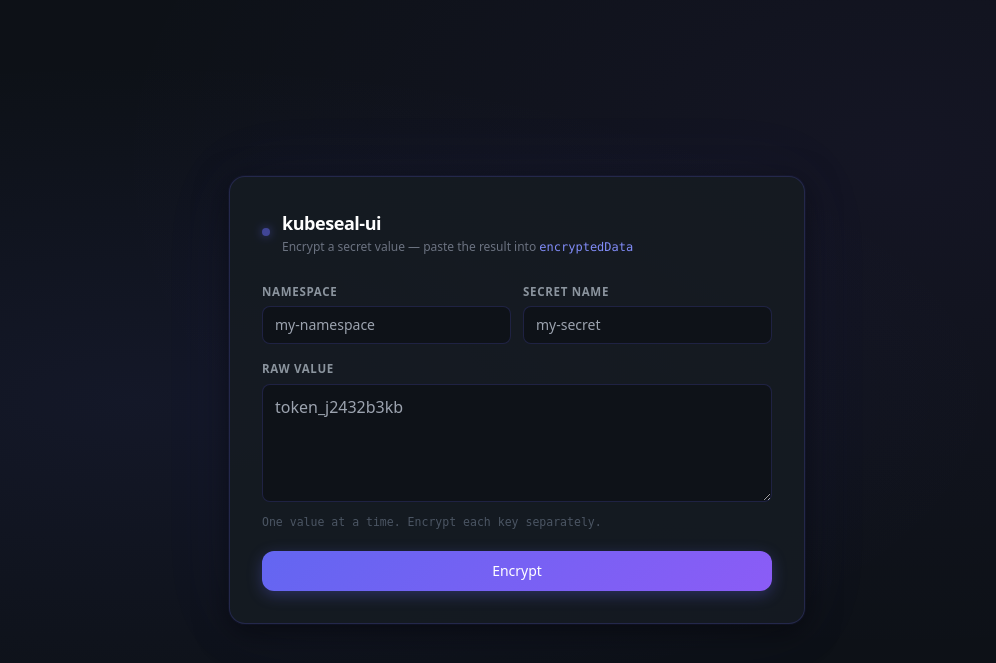
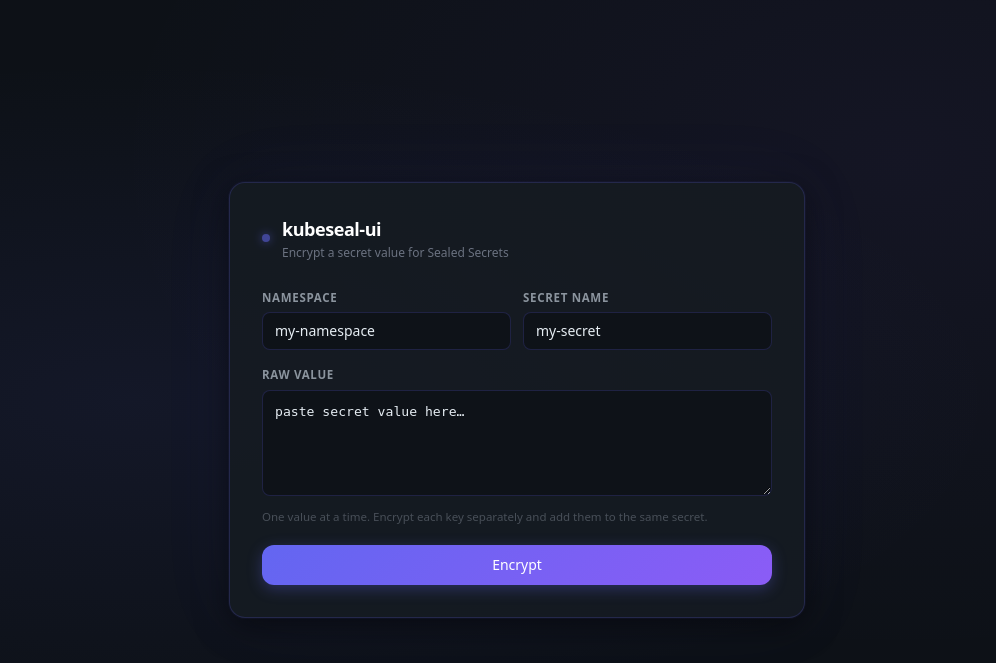
Before and after one commit to kuvi-99/kubeseal-ui, a Python web app: template templates/index.html in a window 1280 px wide. Shown: the top 663 px of the page, without its empty margins (123-1119 px from the left). Run offline with Jinja, Linux system fonts and the light colour scheme; the template is opened without the code that fills it, so the values that code supplies are empty; some libraries are stand-ins or nearby versions.

Commit message:
fix_font

```diff
--- a/templates/index.html
+++ b/templates/index.html
@@ -23,33 +23,30 @@
         0 0 80px rgba(99, 102, 241, 0.06);
     }
 
-    input, textarea {
-      background: rgba(13, 17, 23, 0.8);
+    .field {
+      background: rgba(13, 17, 23, 0.8) !important;
       border: 1px solid rgba(99, 102, 241, 0.2);
-      color: #e6edf3;
+      color: #e6edf3 !important;
       transition: border-color 0.2s ease, box-shadow 0.2s ease;
+      -webkit-text-fill-color: #e6edf3 !important;
     }
 
-    input:focus, textarea:focus {
+    .field:focus {
       outline: none;
       border-color: rgba(99, 102, 241, 0.6);
-      box-shadow:
-        0 0 0 3px rgba(99, 102, 241, 0.12),
-        0 0 20px rgba(99, 102, 241, 0.08);
+      box-shadow: 0 0 0 3px rgba(99, 102, 241, 0.12), 0 0 20px rgba(99, 102, 241, 0.08);
     }
 
-    input::placeholder, textarea::placeholder {
-      color: #4b5563;
-    }
+    .field::placeholder { color: #3d4451 !important; }
 
-    textarea {
+    textarea.field {
       font-family: 'JetBrains Mono', 'Fira Code', ui-monospace, monospace;
       font-size: 0.82rem;
       line-height: 1.6;
       resize: vertical;
     }
 
-    .output-wrap {
+    .encrypted-value {
       font-family: 'JetBrains Mono', 'Fira Code', ui-monospace, monospace;
       font-size: 0.82rem;
       background: rgba(13, 17, 23, 0.8);
@@ -115,11 +135,8 @@
     }
     @keyframes pulse { 0%, 100% { opacity: 1; } 50% { opacity: 0.35; } }
 
-    .hint {
-      color: #4b5563;
-      font-size: 0.72rem;
-      font-family: 'JetBrains Mono', ui-monospace, monospace;
-    }
+    .hint { color: #484f58; font-size: 0.72rem; }
+    .hint code { color: #6366f1; font-family: 'JetBrains Mono', ui-monospace, monospace; }
   </style>
 </head>
 <body class="flex items-center justify-center min-h-screen p-4">
@@ -131,34 +148,33 @@
       <div class="glow-dot"></div>
       <div>
         <h1 class="text-lg font-semibold text-white tracking-tight">kubeseal-ui</h1>
-        <p class="text-xs text-gray-500 mt-0.5">Encrypt a secret value — paste the result into <code class="text-indigo-400">encryptedData</code></p>
+        <p class="text-xs text-gray-500 mt-0.5">Encrypt a secret value for Sealed Secrets</p>
       </div>
     </div>
 
-    <!-- Namespace + Name row -->
+    <!-- Namespace + Secret name -->
     <div class="grid grid-cols-2 gap-3 mb-4">
       <div>
         <label class="label-text block mb-1.5">Namespace</label>
         <input id="namespace" type="text" placeholder="my-namespace"
-          class="w-full rounded-lg px-3 py-2 text-sm" />
+          class="field w-full rounded-lg px-3 py-2 text-sm" />
       </div>
       <div>
         <label class="label-text block mb-1.5">Secret name</label>
         <input id="name" type="text" placeholder="my-secret"
-          class="w-full rounded-lg px-3 py-2 text-sm" />
+          class="field w-full rounded-lg px-3 py-2 text-sm" />
       </div>
     </div>
 
-    <!-- Value -->
+    <!-- Raw value -->
     <div class="mb-5">
       <label class="label-text block mb-1.5">Raw value</label>
-      <textarea id="value" rows="4"
-        class="w-full rounded-lg px-3 py-2.5"
-        placeholder="token_j2432b3kb"></textarea>
-      <p class="hint mt-1.5">One value at a time. Encrypt each key separately.</p>
+      <textarea id="value" rows="4" class="field w-full rounded-lg px-3 py-2.5"
+        placeholder="paste secret value here…"></textarea>
+      <p class="hint mt-1.5">One value at a time. Encrypt each key separately and add them to the same secret.</p>
     </div>
 
-    <!-- Button -->
+    <!-- Encrypt button -->
     <button id="encryptBtn" onclick="encrypt()"
       class="btn-encrypt w-full py-2.5 rounded-xl text-white font-medium text-sm flex items-center justify-center gap-2">
       <div class="spinner hidden" id="spinner"></div>
@@ -168,20 +184,75 @@
     <!-- Error -->
     <div id="errorBox" class="hidden error-box rounded-lg px-4 py-3 mt-4 text-sm font-mono whitespace-pre-wrap"></div>
 
-    <!-- Output -->
-    <div id="outputBlock" class="hidden mt-6">
-      <div class="flex items-center justify-between mb-2">
-        <label class="label-text">Encrypted value</label>
-        <button id="copyBtn" onclick="copyOutput()"
-          class="btn-copy text-xs px-3 py-1.5 rounded-lg font-medium">Copy</button>
+    <!-- Output block -->
+    <div id="outputBlock" class="hidden mt-6 space-y-4">
+
+      <!-- Encrypted string -->
+      <div>
+        <div class="flex items-center justify-between mb-2">
+          <label class="label-text">Encrypted value</label>
+          <button id="copyBtn" onclick="copyEncrypted()"
+            class="btn-copy px-3 py-1.5 rounded-lg font-medium">Copy</button>
+        </div>
+        <div id="encryptedOutput" class="encrypted-value rounded-lg px-4 py-3 leading-relaxed"></div>
       </div>
-      <div id="output" class="output-wrap rounded-lg px-4 py-3 leading-relaxed"></div>
-      <p class="hint mt-2">Paste into <code class="text-indigo-400">secrets.sealed[].encryptedData.&lt;key&gt;</code> in values.yaml</p>
+
+      <!-- YAML snippet -->
+      <div>
+        <div class="flex items-center justify-between mb-2">
+          <label class="label-text">Add to values.yaml</label>
+          <button id="copyYamlBtn" onclick="copyYaml()"
+            class="btn-copy-yaml px-3 py-1.5 rounded-lg font-medium">Copy YAML</button>
+        </div>
+        <pre id="yamlSnippet" class="yaml-block rounded-lg px-4 py-3 overflow-x-auto"></pre>
+        <p class="hint mt-2">
+          Replace <code>YOUR_KEY</code> with the env variable name (e.g. <code>DB_PASSWORD</code>).
+          Encrypt each value separately and add them to <code>encryptedData</code>.
+        </p>
+      </div>
+
     </div>
-
   </div>
 
   <script>
+    let lastEncrypted = '';
+    let lastNamespace = '';
+    let lastName = '';
+
+    function buildYaml(ns, name, enc) {
+      return [
+        `secrets:`,
+        `  sealed:`,
+        `    - name: ${name}`,
+        `      encryptedData:`,
+        `        YOUR_KEY: ${enc}`,
+        ``,
+        `# Reference in container:`,
+        `# deployment:`,
+        `#   containers:`,
+        `#     - envFrom:`,
+        `#         - secretRef:`,
+        `#             name: ${name}`,
+      ].join('\n');
+    }
+
+    function renderYaml(ns, name, enc) {
+      const el = document.getElementById('yamlSnippet');
+      // simple syntax highlight via innerHTML
+      const yaml = buildYaml(ns, name, enc);
+      el.innerHTML = yaml
+        .replace(/&/g, '&amp;').replace(/</g, '&lt;').replace(/>/g, '&gt;')
+        .replace(/(secrets:|sealed:|encryptedData:|deployment:|containers:|envFrom:)/g,
+          '<span class="yaml-key">$1</span>')
+        .replace(/(- name:|name:|YOUR_KEY:)/g,
+          '<span class="yaml-key">$1</span>')
+        .replace(/(#.*)/g, '<span class="yaml-cmt">$1</span>')
+        .replace(new RegExp(enc.replace(/[.*+?^${}()|[\]\\]/g, '\\$&'), 'g'),
+          `<span class="yaml-enc">${enc}</span>`)
+        .replace(/(- secretRef:|secretRef:)/g,
+          '<span class="yaml-key">$1</span>');
+    }
+
     async function encrypt() {
       const namespace = document.getElementById('namespace').value.trim();
       const name = document.getElementById('name').value.trim();
@@ -191,7 +262,6 @@
       const btnText = document.getElementById('btnText');
       const errorBox = document.getElementById('errorBox');
       const outputBlock = document.getElementById('outputBlock');
-      const output = document.getElementById('output');
 
       errorBox.classList.add('hidden');
       outputBlock.classList.add('hidden');
@@ -212,7 +282,13 @@
         });
         const data = await resp.json();
         if (!resp.ok) { showError(data.detail || `Error ${resp.status}`); return; }
-        output.textContent = data.encrypted;
+
+        lastEncrypted = data.encrypted;
+        lastNamespace = namespace;
+        lastName = name;
+
+        document.getElementById('encryptedOutput').textContent = data.encrypted;
+        renderYaml(namespace, name, data.encrypted);
         outputBlock.classList.remove('hidden');
       } catch (e) {
         showError('Network error: ' + e.message);
@@ -224,18 +300,23 @@
     }
 
     function showError(msg) {
-      const errorBox = document.getElementById('errorBox');
-      errorBox.textContent = msg;
-      errorBox.classList.remove('hidden');
+      const el = document.getElementById('errorBox');
+      el.textContent = msg;
+      el.classList.remove('hidden');
     }
 
-    async function copyOutput() {
-      const text = document.getElementById('output').textContent;
+    async function copyEncrypted() {
+      await navigator.clipboard.writeText(lastEncrypted);
       const btn = document.getElementById('copyBtn');
-      await navigator.clipboard.writeText(text);
-      btn.textContent = 'Copied!';
-      btn.classList.add('copied');
+      btn.textContent = 'Copied!'; btn.classList.add('copied');
       setTimeout(() => { btn.textContent = 'Copy'; btn.classList.remove('copied'); }, 2000);
+    }
+
+    async function copyYaml() {
+      await navigator.clipboard.writeText(buildYaml(lastNamespace, lastName, lastEncrypted));
+      const btn = document.getElementById('copyYamlBtn');
+      btn.textContent = 'Copied!'; btn.classList.add('copied');
+      setTimeout(() => { btn.textContent = 'Copy YAML'; btn.classList.remove('copied'); }, 2000);
     }
 
     document.addEventListener('keydown', e => {
```
Also changed, not shown: other parts of templates/index.html (+26 -3 lines), deploy/values.yaml (deleted, +0 -46 lines), .github/workflows/docker.yml.
